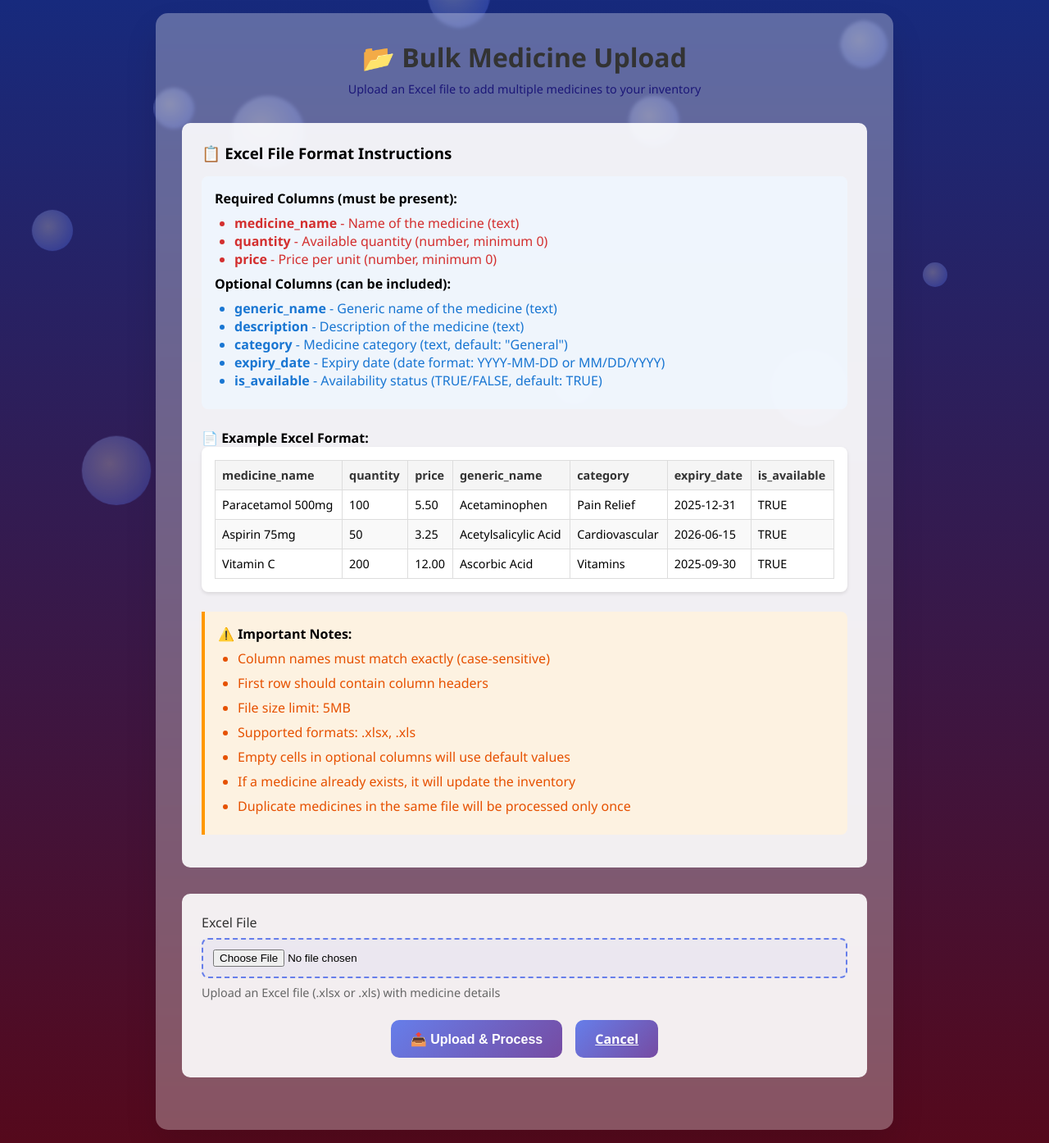
After one commit to satvik-phadte/pharmacy-app-ByteMe, a Django app: template backend/authentication/templates/authentication/bulk_medicine_upload.html in a window 1280 px wide. The commit adds this page. Shown: the whole page at 82% size. Run offline with Django 5.2, Linux system fonts and the light colour scheme; the template is opened without the code that fills it: values that come from a table or form of the project are taken from there, others are empty.

Commit message:
added the "bulk medicine adding with excel" thing

```diff
--- a/backend/authentication/forms.py
+++ b/backend/authentication/forms.py
@@ -95,3 +95,22 @@ class MedicineSearchForm(forms.Form):
         initial=10,
         help_text="Maximum distance in kilometers"
     )
+
+class BulkMedicineUploadForm(forms.Form):
+    excel_file = forms.FileField(
+        label="Excel File",
+        help_text="Upload an Excel file (.xlsx or .xls) with medicine details",
+        widget=forms.FileInput(attrs={
+            'accept': '.xlsx,.xls',
+            'class': 'form-control'
+        })
+    )
+
+    def clean_excel_file(self):
+        file = self.cleaned_data.get('excel_file')
+        if file:
+            if not file.name.endswith(('.xlsx', '.xls')):
+                raise forms.ValidationError("Please upload a valid Excel file (.xlsx or .xls)")
+            if file.size > 5 * 1024 * 1024:  # 5MB limit
+                raise forms.ValidationError("File size must be less than 5MB")
+        return file
--- /dev/null
+++ b/backend/authentication/templates/authentication/bulk_medicine_upload.html
@@ -0,0 +1,250 @@
+{% extends 'authentication/base.html' %}
+
+{% block title %}Bulk Medicine Upload - Pharmacy App{% endblock %}
+
+{% block container_class %}location-container{% endblock %}
+
+{% block content %}
+<div class="header">
+    <h1>📂 Bulk Medicine Upload</h1>
+    <p>Upload an Excel file to add multiple medicines to your inventory</p>
+</div>
+
+<div class="upload-instructions">
+    <h3>📋 Excel File Format Instructions</h3>
+    <div class="instruction-card">
+        <h4>Required Columns (must be present):</h4>
+        <ul class="column-list required">
+            <li><strong>medicine_name</strong> - Name of the medicine (text)</li>
+            <li><strong>quantity</strong> - Available quantity (number, minimum 0)</li>
+            <li><strong>price</strong> - Price per unit (number, minimum 0)</li>
+        </ul>
+
+        <h4>Optional Columns (can be included):</h4>
+        <ul class="column-list optional">
+            <li><strong>generic_name</strong> - Generic name of the medicine (text)</li>
+            <li><strong>description</strong> - Description of the medicine (text)</li>
+            <li><strong>category</strong> - Medicine category (text, default: "General")</li>
+            <li><strong>expiry_date</strong> - Expiry date (date format: YYYY-MM-DD or MM/DD/YYYY)</li>
+            <li><strong>is_available</strong> - Availability status (TRUE/FALSE, default: TRUE)</li>
+        </ul>
+    </div>
+
+    <div class="example-section">
+        <h4>📄 Example Excel Format:</h4>
+        <div class="example-table">
+            <table>
+                <thead>
+                    <tr>
+                        <th>medicine_name</th>
+                        <th>quantity</th>
+                        <th>price</th>
+                        <th>generic_name</th>
+                        <th>category</th>
+                        <th>expiry_date</th>
+                        <th>is_available</th>
+                    </tr>
+                </thead>
+                <tbody>
+                    <tr>
+                        <td>Paracetamol 500mg</td>
+                        <td>100</td>
+                        <td>5.50</td>
+                        <td>Acetaminophen</td>
+                        <td>Pain Relief</td>
+                        <td>2025-12-31</td>
+                        <td>TRUE</td>
+                    </tr>
+                    <tr>
+                        <td>Aspirin 75mg</td>
+                        <td>50</td>
+                        <td>3.25</td>
+                        <td>Acetylsalicylic Acid</td>
+                        <td>Cardiovascular</td>
+                        <td>2026-06-15</td>
+                        <td>TRUE</td>
+                    </tr>
+                    <tr>
+                        <td>Vitamin C</td>
+                        <td>200</td>
+                        <td>12.00</td>
+                        <td>Ascorbic Acid</td>
+                        <td>Vitamins</td>
+                        <td>2025-09-30</td>
+                        <td>TRUE</td>
+                    </tr>
+                </tbody>
+            </table>
+        </div>
+    </div>
+
+    <div class="important-notes">
+        <h4>⚠️ Important Notes:</h4>
+        <ul>
+            <li>Column names must match exactly (case-sensitive)</li>
+            <li>First row should contain column headers</li>
+            <li>File size limit: 5MB</li>
+            <li>Supported formats: .xlsx, .xls</li>
+            <li>Empty cells in optional columns will use default values</li>
+            <li>If a medicine already exists, it will update the inventory</li>
+            <li>Duplicate medicines in the same file will be processed only once</li>
+        </ul>
+    </div>
+</div>
+
+<form method="post" enctype="multipart/form-data" class="upload-form">
+    {% csrf_token %}
+
+    <div class="form-group">
+        <label for="{{ form.excel_file.id_for_label }}">{{ form.excel_file.label }}</label>
+        {{ form.excel_file }}
+        {% if form.excel_file.help_text %}
+            <small class="help-text">{{ form.excel_file.help_text }}</small>
+        {% endif %}
+        {% if form.excel_file.errors %}
+            <div class="error-messages">
+                {% for error in form.excel_file.errors %}
+                    <p class="error-text">{{ error }}</p>
+                {% endfor %}
+            </div>
+        {% endif %}
+    </div>
+
+    <div class="btn-group">
+        <button type="submit" class="btn">📤 Upload & Process</button>
+        <a href="{% url 'authentication:inventory_list' %}" class="btn btn-secondary">Cancel</a>
+    </div>
+</form>
+
+
+
+<style>
+.upload-instructions {
+    background: rgba(255, 255, 255, 0.9);
+    border-radius: 10px;
+    padding: 1.5rem;
+    margin-bottom: 2rem;
+}
+
+.instruction-card {
+    background: rgba(240, 248, 255, 0.8);
+    border-radius: 8px;
+    padding: 1rem;
+    margin: 1rem 0;
+}
+
+.column-list {
+    margin: 0.5rem 0;
+    padding-left: 1.5rem;
+}
+
+.column-list.required li {
+    color: #d32f2f;
+    font-weight: 500;
+}
+
+.column-list.optional li {
+    color: #1976d2;
+}
+
+.example-section {
+    margin: 1.5rem 0;
+}
+
+.example-table {
+    overflow-x: auto;
+    background: white;
+    border-radius: 8px;
+    padding: 1rem;
+    box-shadow: 0 2px 4px rgba(0,0,0,0.1);
+}
+
+.example-table table {
+    width: 100%;
+    border-collapse: collapse;
+    font-size: 0.9rem;
+}
+
+.example-table th,
+.example-table td {
+    border: 1px solid #ddd;
+    padding: 8px;
+    text-align: left;
+}
+
+.example-table th {
+    background-color: #f5f5f5;
+    font-weight: bold;
+    color: #333;
+}
+
+.example-table tbody tr:nth-child(even) {
+    background-color: #f9f9f9;
+}
+
+.important-notes {
+    background: rgba(255, 243, 224, 0.9);
+    border-left: 4px solid #ff9800;
+    padding: 1rem;
+    border-radius: 0 8px 8px 0;
+    margin: 1rem 0;
+}
+
+.important-notes ul {
+    margin: 0.5rem 0;
+    padding-left: 1.5rem;
+}
+
+.important-notes li {
+    margin: 0.5rem 0;
+    color: #e65100;
+}
+
+.upload-form {
+    background: rgba(255, 255, 255, 0.9);
+    border-radius: 10px;
+    padding: 1.5rem;
+    margin: 2rem 0;
+}
+
+.upload-form input[type="file"] {
+    width: 100%;
+    padding: 0.75rem;
+    border: 2px dashed #667eea;
+    border-radius: 8px;
+    background: rgba(102, 126, 234, 0.05);
+    cursor: pointer;
+    transition: all 0.3s ease;
+}
+
+.upload-form input[type="file"]:hover {
+    border-color: #764ba2;
+    background: rgba(118, 75, 162, 0.05);
+}
+
+.download-template {
+    background: rgba(232, 245, 233, 0.9);
+    border-radius: 8px;
+    padding: 1rem;
+    margin-top: 2rem;
+    text-align: center;
+}
+
+.error-messages {
+    margin-top: 0.5rem;
+}
+
+.error-text {
+    color: #d32f2f;
+    font-size: 0.9rem;
+    margin: 0.25rem 0;
+}
+
+.help-text {
+    color: #666;
+    font-size: 0.9rem;
+    display: block;
+    margin-top: 0.5rem;
+}
+</style>
+{% endblock %}
--- a/backend/authentication/templates/authentication/homepage.html
+++ b/backend/authentication/templates/authentication/homepage.html
@@ -81,6 +81,10 @@
                         <span class="action-icon">➕</span>
                         <span class="action-text">Add Medicine</span>
                     </a>
+                    <a href="{% url 'authentication:bulk_medicine_upload' %}" class="action-card">
+                        <span class="action-icon">📂</span>
+                        <span class="action-text">Bulk Upload</span>
+                    </a>
                 </div>
             </div>
         </div>
--- a/backend/authentication/templates/authentication/inventory_list.html
+++ b/backend/authentication/templates/authentication/inventory_list.html
@@ -12,6 +12,7 @@
 
 <div class="inventory-actions">
     <a href="{% url 'authentication:inventory_add' %}" class="btn">➕ Add New Item</a>
+    <a href="{% url 'authentication:bulk_medicine_upload' %}" class="btn btn-secondary">📂 Bulk Upload</a>
 </div>
 
 {% if inventory_items %}
--- a/backend/authentication/urls.py
+++ b/backend/authentication/urls.py
@@ -14,6 +14,7 @@ urlpatterns = [
     path('pharmacy/location/', views.pharmacy_location_view, name='pharmacy_location'),
     path('pharmacy/inventory/', views.inventory_list_view, name='inventory_list'),
     path('pharmacy/inventory/add/', views.inventory_add_view, name='inventory_add'),
+    path('pharmacy/inventory/bulk-upload/', views.bulk_medicine_upload_view, name='bulk_medicine_upload'),
     path('pharmacy/inventory/<int:pk>/edit/', views.inventory_edit_view, name='inventory_edit'),
     path('pharmacy/inventory/<int:pk>/delete/', views.inventory_delete_view, name='inventory_delete'),
 
```
Also changed, not shown: backend/authentication/views.py (+115 -1 lines).
